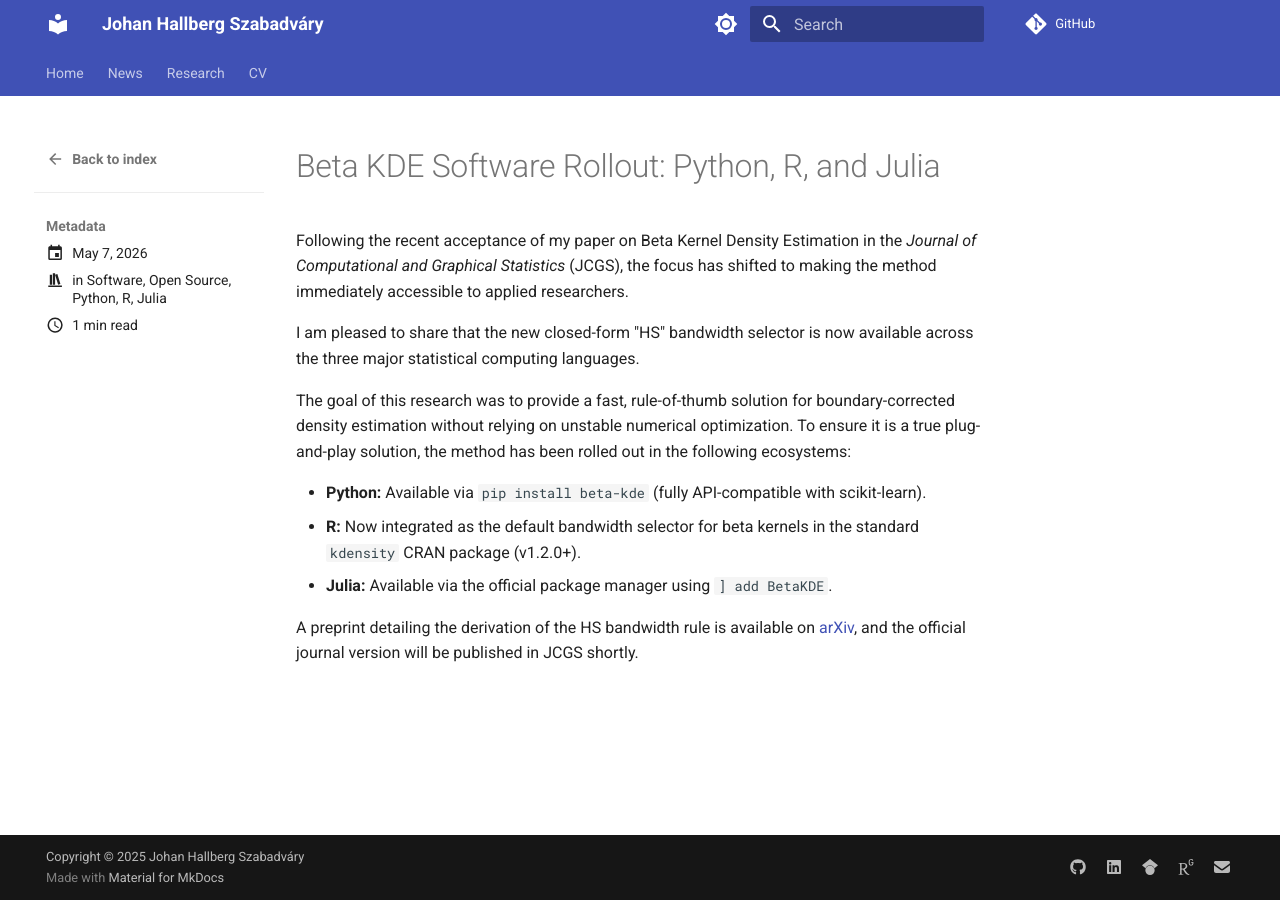
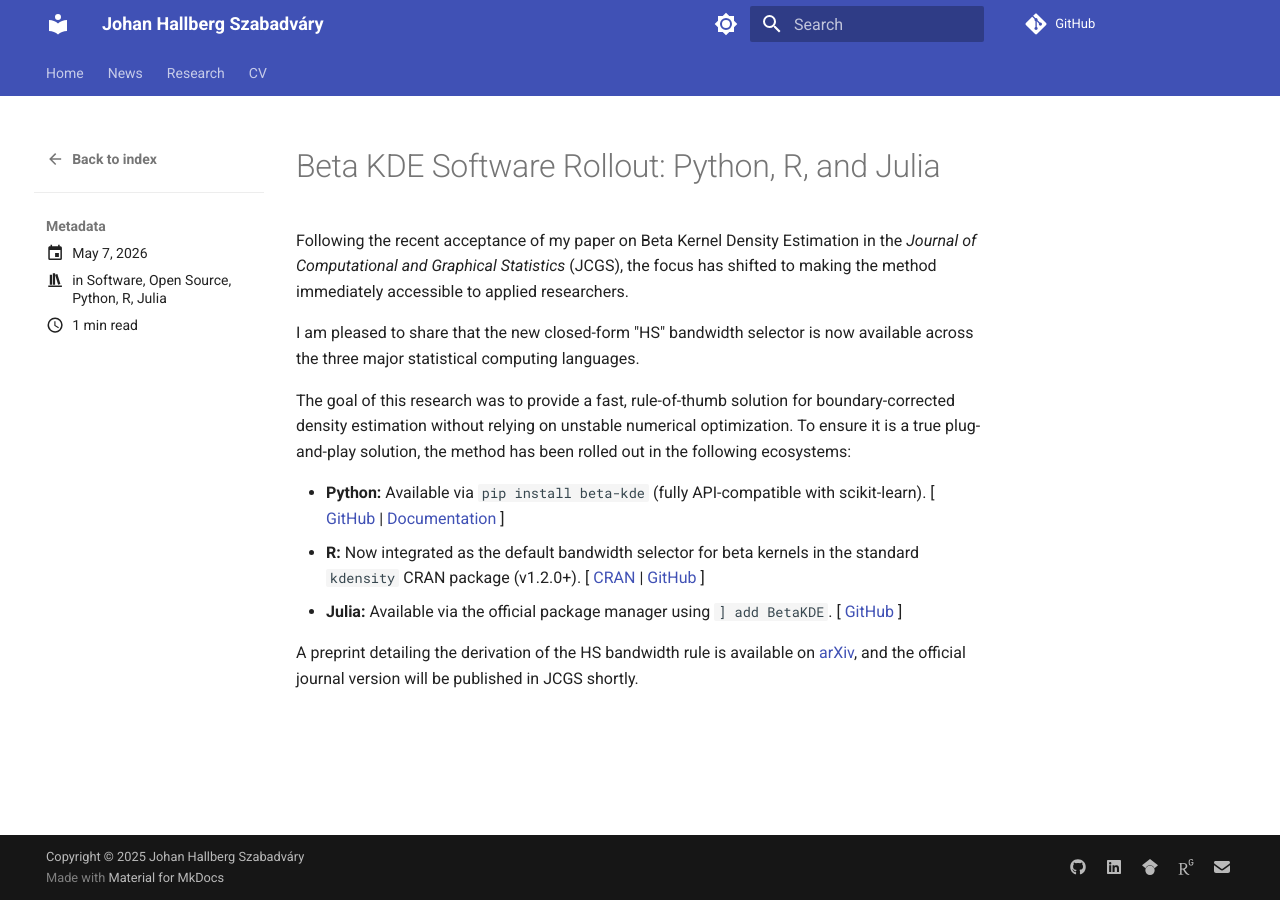
Before and after one commit to johan-hallberg-szabadvary/johan-hallberg-szabadvary.github.io, an MkDocs documentation site: the page built from docs/blog/posts/2026-05-07-beta-kde-software.md, in a window 1280 px wide. Built offline with MkDocs 1.6.1 and Material for MkDocs 9.7.7, drawn with Linux system fonts in a browser that asks for light colours; comment, search, counter and statistics services are not loaded.

```diff
--- a/docs/blog/posts/2026-05-07-beta-kde-software.md
+++ b/docs/blog/posts/2026-05-07-beta-kde-software.md
@@ -16,8 +16,8 @@
 
 The goal of this research was to provide a fast, rule-of-thumb solution for boundary-corrected density estimation without relying on unstable numerical optimization. To ensure it is a true plug-and-play solution, the method has been rolled out in the following ecosystems:
 
-* **Python:** Available via `pip install beta-kde` (fully API-compatible with scikit-learn).
-* **R:** Now integrated as the default bandwidth selector for beta kernels in the standard `kdensity` CRAN package (v1.2.0+).
-* **Julia:** Available via the official package manager using `] add BetaKDE`.
+* **Python:** Available via `pip install beta-kde` (fully API-compatible with scikit-learn). [ [GitHub](https://github.com/egonmedhatten/beta-kde) | [Documentation](https://egonmedhatten.github.io/beta-kde/) ]
+* **R:** Now integrated as the default bandwidth selector for beta kernels in the standard `kdensity` CRAN package (v1.2.0+). [ [CRAN](https://cran.r-project.org/web/packages/kdensity/index.html) | [GitHub](https://github.com/JonasMoss/kdensity) ]
+* **Julia:** Available via the official package manager using `] add BetaKDE`. [ [GitHub](https://github.com/egonmedhatten/BetaKDE.jl) ]
 
 A preprint detailing the derivation of the HS bandwidth rule is available on [arXiv](https://arxiv.org/abs/2601.19553), and the official journal version will be published in JCGS shortly.
```
